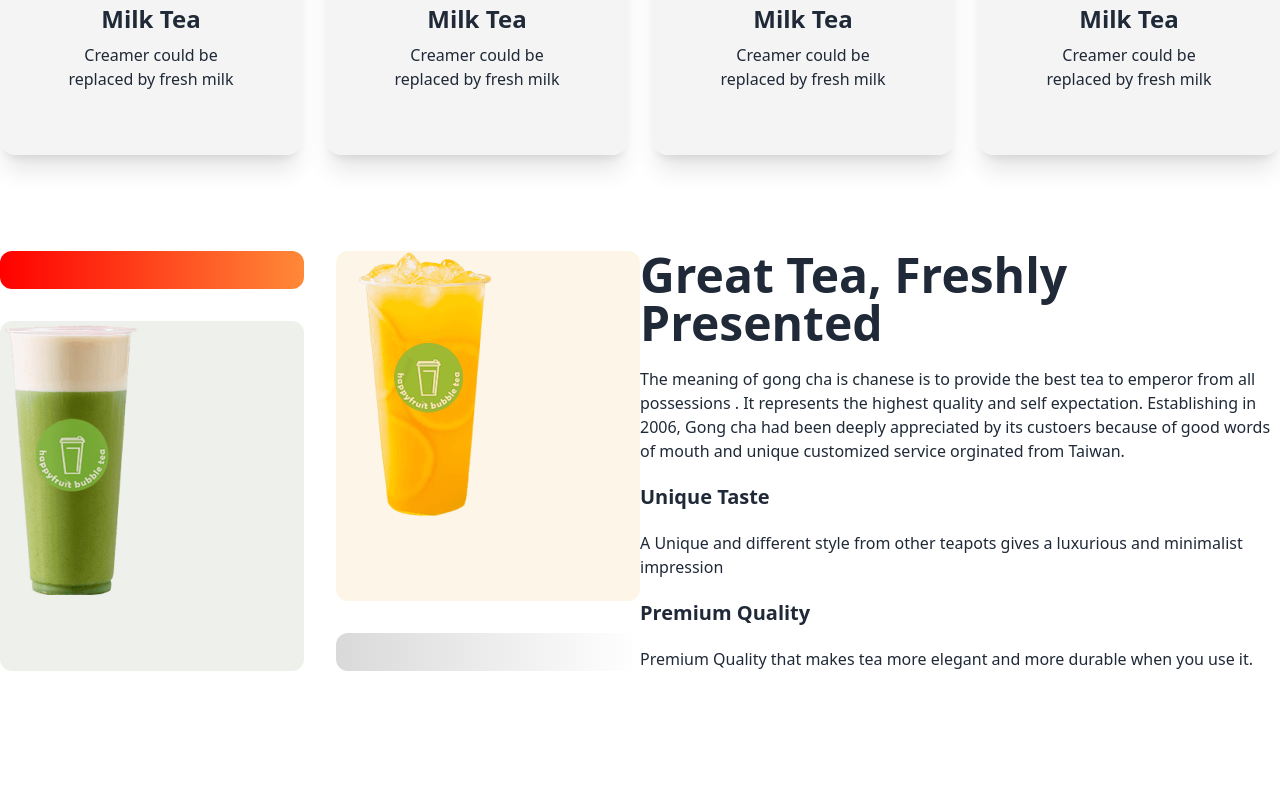
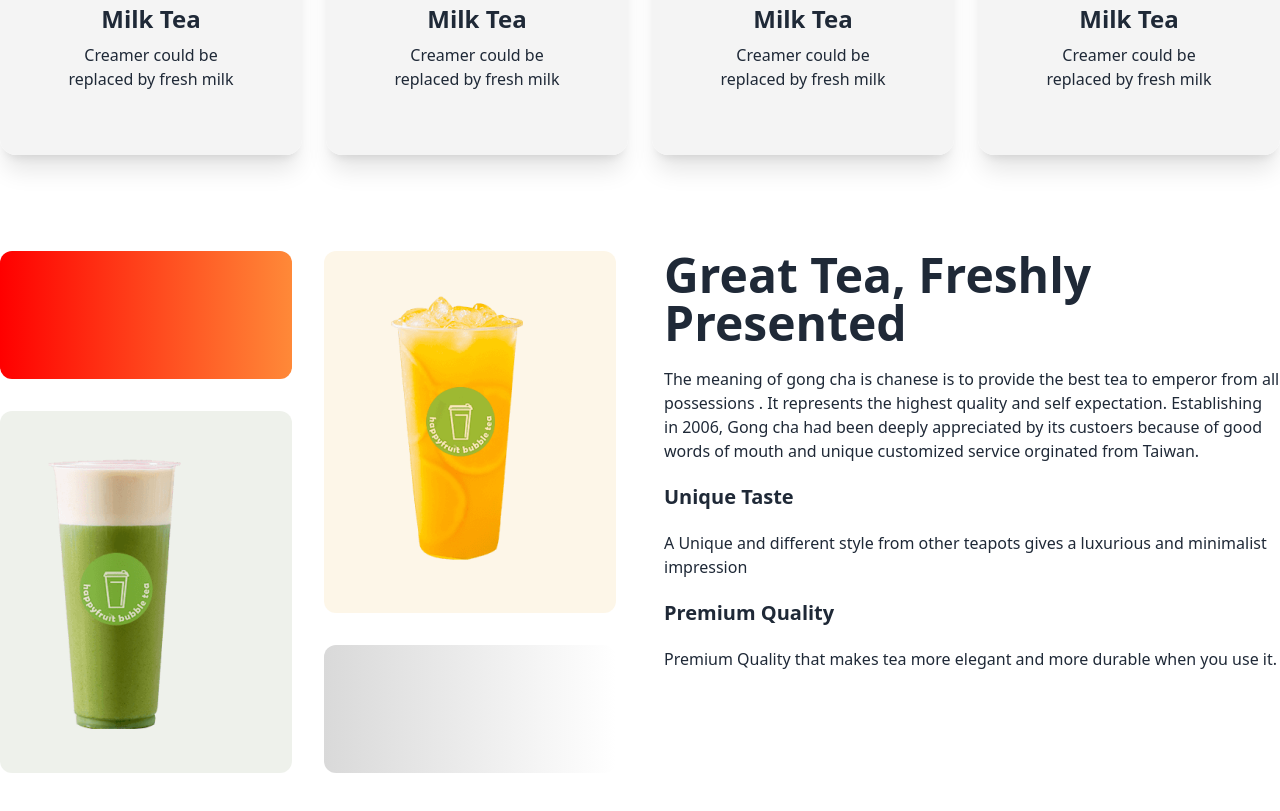
Before and after one commit to tauhid05/tea-house-with-daisyui, a plain HTML site: page index.html in a window 1280 px wide. Shown: the part 902-1713 px from the top of the page. Before the commit the page ends 1669 px from the top, so only its background shows below. Drawn offline with nearby package versions, Linux system fonts and the light colour scheme.

Commit message:
added full section

```diff
--- a/index.html
+++ b/index.html
@@ -108,14 +108,14 @@
 
       <!-- great tea fresh tea section  -->
 
-      <section class="my-24 flex flex-col lg:flex-row">
+      <section class="my-24 flex flex-col lg:flex-row gap-12">
 
         <div class="grid gap-8 grid-cols-1 md:grid-cols-2 flex-1">
 
-          <div class="rounded-xl bg-gradient-to-r from-[#F00] to-[#FF8938]"></div>
-          <div class="row-span-2 rounded-xl bg-[#e6a6231a]"><img src="images/fresh-1.png" alt=""></div>
-          <div class="row-span-2 rounded-xl bg-[#5776391a]"><img src="images/fresh-2.png" alt=""></div>
-          <div class="rounded-xl  bg-gradient-to-r from-[#D9D9D9] to-[#ffffff00]"></div>
+          <div class="rounded-xl h-32 bg-gradient-to-r from-[#F00] to-[#FF8938]"></div>
+          <div class="row-span-2 p-11 rounded-xl bg-[#e6a6231a]"><img src="images/fresh-1.png" alt=""></div>
+          <div class="row-span-2 p-11 rounded-xl bg-[#5776391a]"><img src="images/fresh-2.png" alt=""></div>
+          <div class="rounded-xl h-32  bg-gradient-to-r from-[#D9D9D9] to-[#ffffff00]"></div>
 
         </div>
         <div class="space-y-5 flex-1">
```
